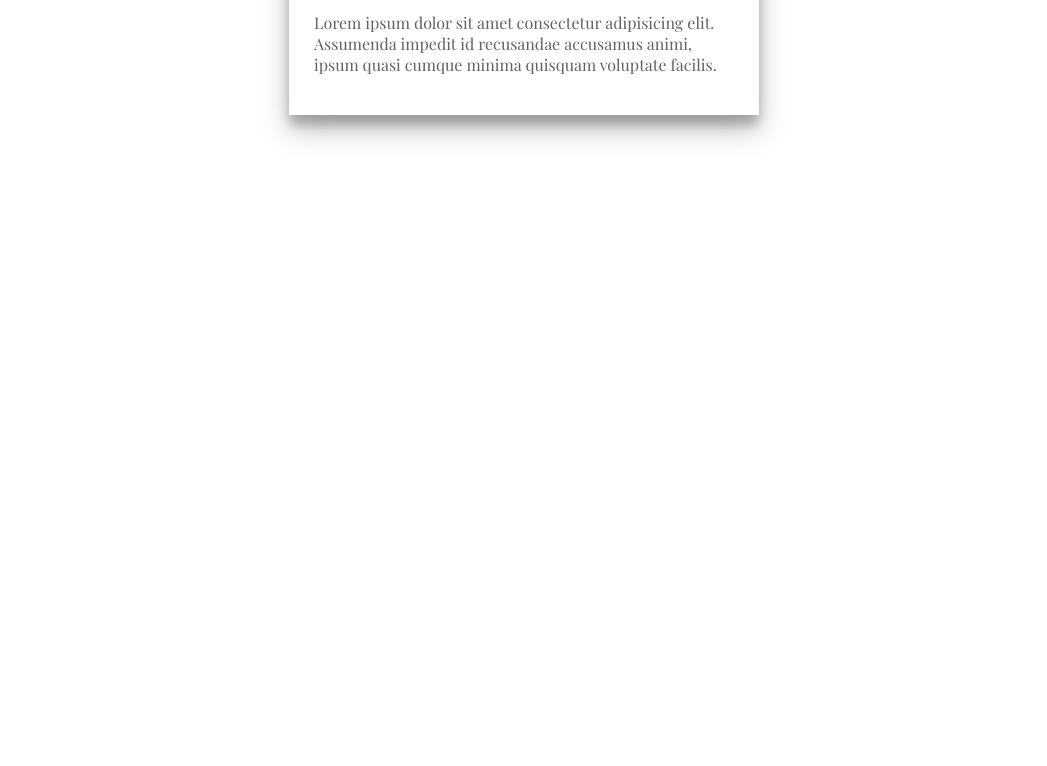
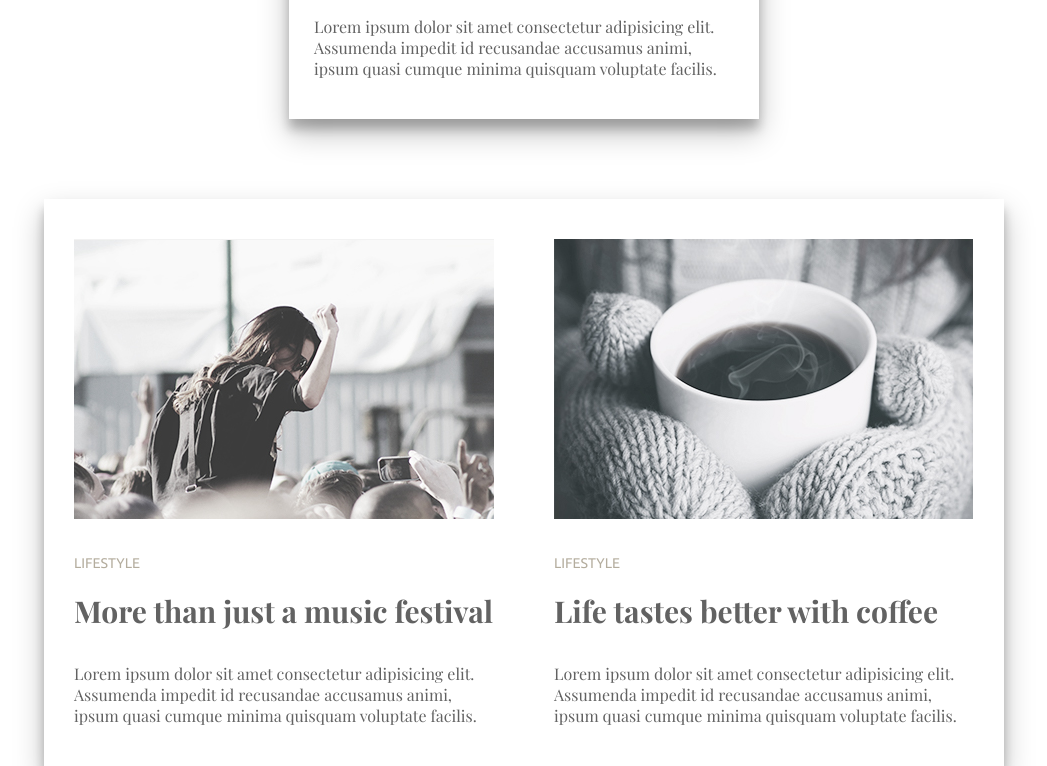
Before and after one commit to Oliendone/goit-fe-course, a plain HTML site: page html-css/module_3/index.html in a window 1280 px wide. Shown: the part 638-1404 px from the top of the page, without its empty margins (116-1163 px from the left). Before the commit the page ends 800 px from the top, so only its background shows below. Drawn offline with nearby package versions, Linux system fonts and the light colour scheme.

Commit message:
Third exercise complete

```diff
--- a/html-css/module_3/css/style.css
+++ b/html-css/module_3/css/style.css
@@ -29,40 +29,51 @@ li:hover {
 }
 
 .wrapper {
-  display: block;
-  margin: 0 auto;
+  padding: 40px 25px;
+  margin: auto;
   margin-top: 40px;
   width: 470px;
   box-shadow: 0 14px 28px rgba(0,0,0,0.25), 0 10px 10px rgba(0,0,0,0.22);
 }
 
-.wrapper .article_img {
-  display: block;
-  margin: auto;
-  padding-top: 40px;
-}
-
-.wrapper .wrapper_for_text {
-  display: block;
-  margin: auto;
-  padding-bottom: 40px;
+.wrapper_for_text {
   width: 420px;
   color: #626262;
 }
 
-.wrapper_for_text .article_tag {
+.article_tag {
   font-family: 'Ubuntu', sans-serif;
   text-transform: uppercase;
   font-size: 14px;
   margin-top: 32px;
+  color: #b4ad9e;
 }
 
-.wrapper_for_text .article_name {
+.article_name {
   font-size: 30px;
   margin-top: 20px;
   font-weight: bolder;
 }
 
-.wrapper_for_text .article_descr {
+.article_descr {
   margin-top: 32px;
 }
+
+.wrapper_for_two_artcls {
+  display: flex;
+  margin-left: auto;
+  padding: 40px 30px;
+  margin: 0 auto;
+  margin-top: 80px;
+  width: 960px;
+  box-shadow: 0 14px 28px rgba(0,0,0,0.25), 0 10px 10px rgba(0,0,0,0.22);
+}
+
+.festival_artcl {
+  display: inline-block;
+}
+
+.coffee_artcl {
+  display: inline-block;
+  margin-left: 60px;
+}
--- a/html-css/module_3/index.html
+++ b/html-css/module_3/index.html
@@ -47,6 +47,44 @@
           </div>
         </div>
       </article>
+      <div class="wrapper_for_two_artcls">
+        <article>
+          <div class="festival_artcl">
+            <img
+              class="article_img"
+              src="img/girl_on_festival.jpg"
+              alt="girl on festival"
+            />
+            <div class="wrapper_for_text">
+              <div class="article_tag">Lifestyle</div>
+              <div class="article_name">More than just a music festival</div>
+              <div class="article_descr">
+                Lorem ipsum dolor sit amet consectetur adipisicing elit.
+                Assumenda impedit id recusandae accusamus animi, ipsum quasi
+                cumque minima quisquam voluptate facilis.
+              </div>
+            </div>
+          </div>
+        </article>
+        <article>
+          <div class="coffee_artcl">
+            <img
+              class="article_img"
+              src="img/cup_of_coffee.jpg"
+              alt="cup of coffee"
+            />
+            <div class="wrapper_for_text">
+              <div class="article_tag">Lifestyle</div>
+              <div class="article_name">Life tastes better with coffee</div>
+              <div class="article_descr">
+                Lorem ipsum dolor sit amet consectetur adipisicing elit.
+                Assumenda impedit id recusandae accusamus animi, ipsum quasi
+                cumque minima quisquam voluptate facilis.
+              </div>
+            </div>
+          </div>
+        </article>
+      </div>
     </div>
   </body>
 </html>
```
